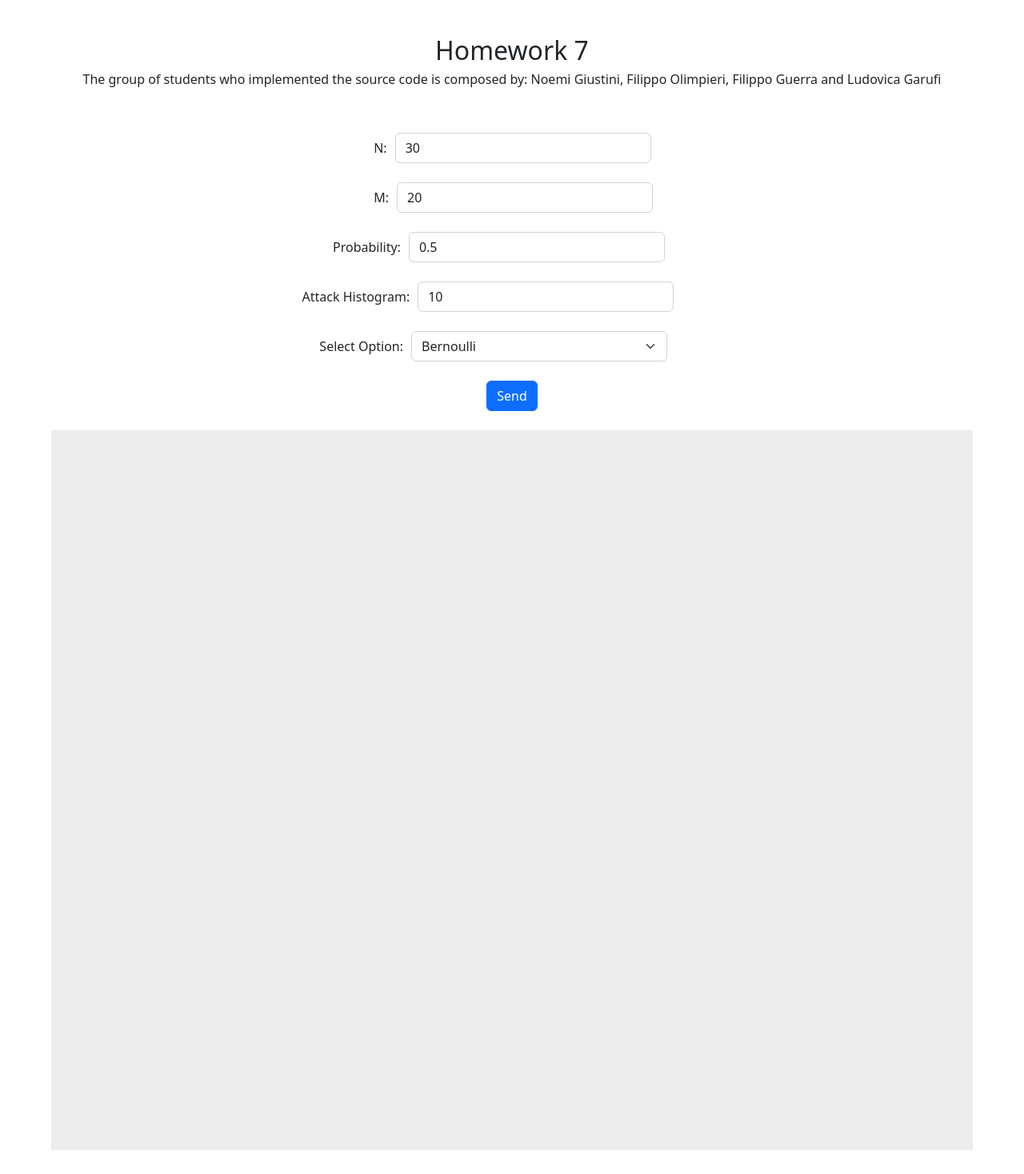
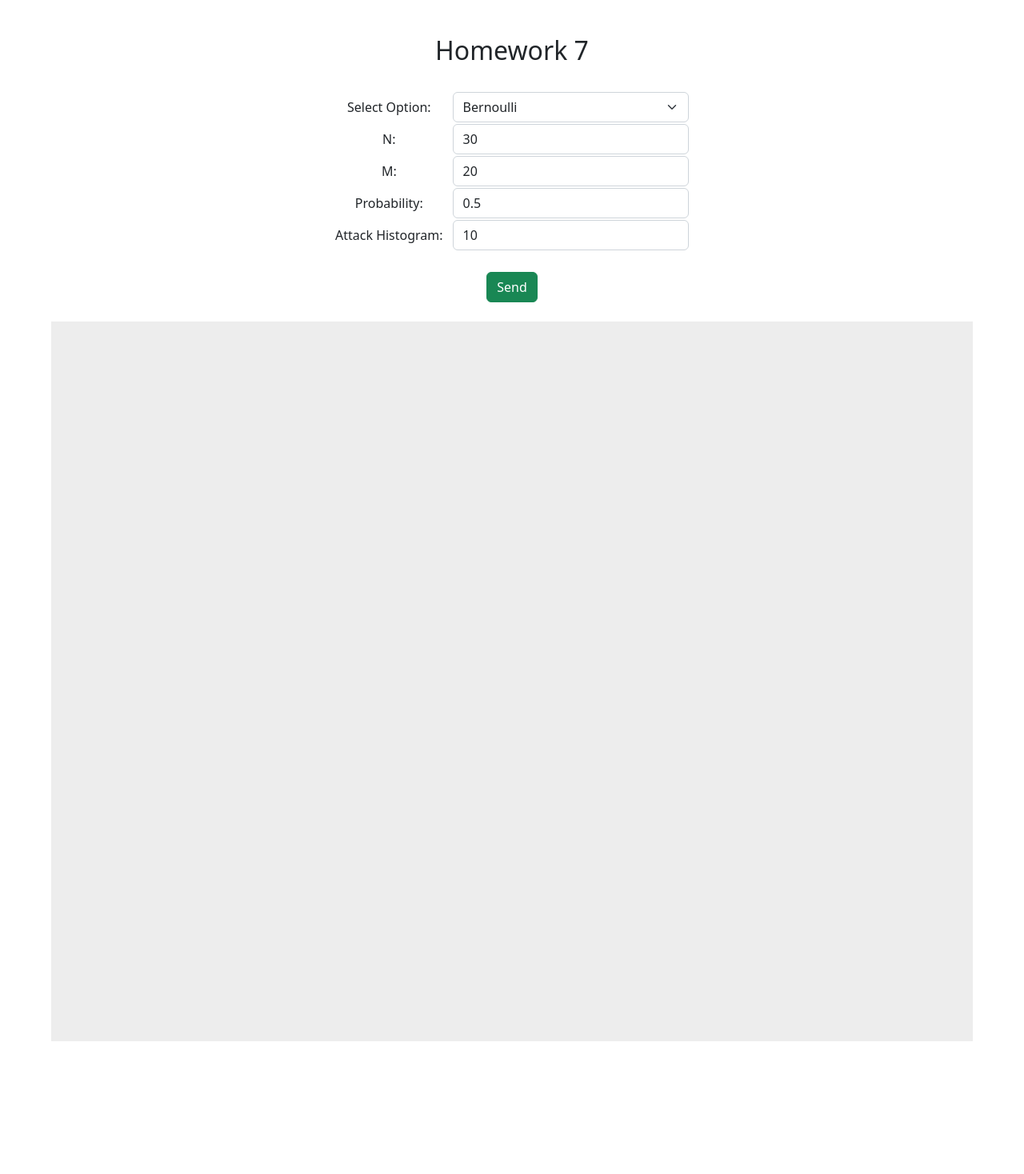
Before and after one commit to Garufi1962596/Garufi1962596.github.io, a Jekyll site: the page _posts/2023-11-28-Pratical_homework_JS.html, which Jekyll copies as it is, in a window 1280 px wide. Shown: the whole page at 80% size. Built offline with Jekyll 4.4.1, drawn with Linux system fonts in a browser that asks for light colours; nearby versions of some CDN libraries; after the commit the page ends 1332 px from its top, so only the background shows below that; part of the change alters nothing that is shown.

Commit message:
Update 2023-11-28-Pratical_homework7_JS.html

```diff
--- a/_posts/2023-11-28-Pratical_homework_JS.html
+++ b/_posts/2023-11-28-Pratical_homework_JS.html
@@ -6,49 +6,51 @@
         <link href="https://cdn.jsdelivr.net/npm/bootstrap@5.2.3/dist/css/bootstrap.min.css" rel="stylesheet">
         <script src="https://cdn.jsdelivr.net/npm/bootstrap@5.2.3/dist/js/bootstrap.bundle.min.js"></script>
         <script src="https://cdn.jsdelivr.net/npm/chart.js@3.7.0/dist/chart.min.js"></script>
-        </style>
     </head>
     <body>
         <div style="background-color: white; text-align: center; align-items: center; width:93vw; margin-top: 20px; margin-left:3.5vw ;">
             <br>
             <h2>Homework 7</h2>
-            <h6>The group of students who implemented the source code is composed by: Noemi Giustini, Filippo Olimpieri, Filippo Guerra and Ludovica Garufi </h6>
-            <br>
             <br>
             <form id="f1">
                 <div class="form-group">
-                    <div style="display: flex; align-items: center; padding-left: 33vw;">
-                        <label for="numberN" style="margin-right: 10px;">N:</label>
-                        <input type="text" class="form-control" style="max-width: 25vw; margin-right: 3vw;" id="numberN" placeholder="Insert the number of intervals:" required value="30">
-                    </div>
-                    <br>
-                    <div style="display: flex; align-items: center; padding-left: 33vw;">
-                        <label for="numberM" style="margin-right: 10px;">M:</label>
-                        <input type="text" class="form-control" style="max-width: 25vw; margin-right: 3vw;" id="numberM" placeholder="Insert the number of systems:" required value="20">
-                    </div>
-                    <br>
-                    <div style="display: flex; align-items: center; padding-left: 29vw;">
-                        <label for="Probability" style="margin-right: 10px;">Probability:</label>
-                        <input type="text" class="form-control" style="max-width: 25vw; margin-right: 3vw;" id="Probability" placeholder="Insert the attack ratio:" required value="0.5">
-                    </div>
-                    <br>
-                    <div style="display: flex; align-items: center; padding-left: 26vw;">
-                        <label for="numberA" style="margin-right: 10px;">Attack Histogram:</label>
-                        <input type="text" class="form-control" style="max-width: 25vw; margin-right: 3vw;" id="numberA" placeholder="Insert attack's number for the instogram:" required value="10">
-                    </div>
-                    <br>
-                    <div style="display: flex; align-items: center; padding-left: 27.7vw;">
-                        <label for="selectOption" style="margin-right: 10px;">Select Option:</label>
+                    <table align="center">
+                        <tr>
+                            <td><label for="selectOption" style="margin-right: 10px;">Select Option:</label> </td>
+                            <td>
                                 <select class="form-select" id="selectOption" style="max-width: 25vw; margin-right: 3vw;">
                                     <option value="option1">Bernoulli</option>
                                     <option value="option2">Randomwalk</option>
-                            <option value="option3">Brownian Motion</option>
+                                    <option value="option4">Poisson</option>
+                                    <option value="option3">General Brownian Motion</option>
                                 </select>
-                    </div>
+                            </td>
+                        </tr>
+                        <tr>
+                            <td><label id="labelnumberN" for="numberN" style="margin-right: 10px;">N:</label></td>
+                            <td><input type="text" class="form-control" style="max-width: 25vw; margin-right: 3vw;" id="numberN" placeholder="Insert the number of intervals:" required value="30"> </td>
+
+                        </tr>
+                        <tr>
+                            <td><label id="labelnumberM" for="numberM" style="margin-right: 10px;">M:</label></td>
+                            <td><input type="text" class="form-control" style="max-width: 25vw; margin-right: 3vw;" id="numberM" placeholder="Insert the number of systems:" required value="20"> </td>
+                        </tr>
+                        <tr>
+                            <td><label id="labelProbability" for="Probability" style="margin-right: 10px;">Probability:</label></td>
+                            <td><input type="text" class="form-control" style="max-width: 25vw; margin-right: 3vw;" id="Probability" placeholder="Insert the attack ratio:" required value="0.5"> </td>
+                        </tr>
+                        <tr>
+                            <td><label id="labelnumberA" for="numberA" style="margin-right: 10px;">Attack Histogram:</label></td>
+                            <td><input type="text" class="form-control" style="max-width: 25vw; margin-right: 3vw;" id="numberA" placeholder="Insert attack's number for the instogram:" required value="10"> </td>
+                        </tr>
+                        <tr>
+                            <td><label id="labelLambda" for="Lambda" style="margin-right: 10px;">Lambda:</label></td>
+                            <td><input type="text" class="form-control" style="max-width: 25vw; margin-right: 3vw;" id="Lambda" placeholder="Insert the value of Lambda:" required value="10"> </td>
+                        </tr>
+                    </table>
                     <br>
                     <div style="display: flex; align-items: center;"></div>
-                    <button type="button" class="btn btn-primary" style="color: white;" onclick="collectData()"> Send </button>
-
+                    <button type="button" class="btn btn-success" style="color: white;" onclick="collectData()"> Send </button>
                     </div>
                     <br>
                     <canvas id="myCanvas" style="background-color: rgb(236 236 236 / 94%); align-self: center;"></canvas>
@@ -58,6 +60,85 @@
             </form>
         </div>
     </body>
+        <script>
+
+            function showOrHideInput(numberN, numberM, Probability, numberA, Lambda, sigmaValue, muValue, thetaValue, kValue){
+                document.getElementById("numberN").disabled = numberN;
+                document.getElementById("numberM").disabled = numberM;
+                document.getElementById("Probability").disabled = Probability;
+                document.getElementById("numberA").disabled = numberA;
+                document.getElementById("Lambda").disabled = Lambda;
+
+                if(!numberN){
+                    document.getElementById("numberN").style.display = "block";
+                    document.getElementById("labelnumberN").style.display = "block";
+                }else{
+                    document.getElementById("numberN").style.display = "none";
+                    document.getElementById("labelnumberN").style.display = "none";
+                }
+
+                if(!numberM){
+                    document.getElementById("numberM").style.display = "block";
+                    document.getElementById("labelnumberM").style.display = "block";
+                }else{
+                    document.getElementById("numberM").style.display = "none";
+                    document.getElementById("labelnumberM").style.display = "none";
+                }
+
+                if(!Probability){
+                    document.getElementById("Probability").style.display = "block";
+                    document.getElementById("labelProbability").style.display = "block";
+                }else{
+                    document.getElementById("Probability").style.display = "none";
+                    document.getElementById("labelProbability").style.display = "none";
+                }
+
+                if(!numberA){
+                    document.getElementById("numberA").style.display = "block";
+                    document.getElementById("labelnumberA").style.display = "block";
+                }else{
+                    document.getElementById("numberA").style.display = "none";
+                    document.getElementById("labelnumberA").style.display = "none";
+                }
+
+                if(!Lambda){
+                    document.getElementById("Lambda").style.display = "block";
+                    document.getElementById("labelLambda").style.display = "block";
+                }else{
+                    document.getElementById("Lambda").style.display = "none";
+                    document.getElementById("labelLambda").style.display = "none";
+                }
+            }
+
+            let option = document.getElementById("selectOption").value;
+            if(option == "option1"){    //bernoulli N, M, P
+                showOrHideInput(false, false, false, false, true, true, true, true, true);
+            }
+            if(option == "option2"){ //randomwalk N, M, P
+                showOrHideInput(false, false, false, false, true, true, true, true, true);
+            }
+            if(option == "option3"){ //general brawnian motion N, M, P
+                showOrHideInput(false, false, false, false, true, true, true, true, true);
+            }
+            if(option == "option4"){ //poisson N, M, lambda
+                showOrHideInput(false, false, true, false, false, true, true, true, true);
+            }
+            document.getElementById("selectOption").addEventListener("change", function() {
+                let option = document.getElementById("selectOption").value;
+                if(option == "option1"){    //bernoulli N, M, P
+                    showOrHideInput(false, false, false, false, true, true, true, true, true);
+                }
+                if(option == "option2"){ //randomwalk N, M, P
+                    showOrHideInput(false, false, false, false, true, true, true, true, true);
+                }
+                if(option == "option3"){ //general brawnian motion N, M, P
+                    showOrHideInput(false, false, false, false, true, true, true, true, true);
+                }
+                if(option == "option4"){ //poisson N, M, lambda
+                    showOrHideInput(false, false, true, false, false, true, true, true, true);
+                }
+            });
+        </script>
         <script>
             "use strict";
             function setCanvasWidthToScreenWidth() {
@@ -102,7 +183,7 @@
                 draw() {
                     let numRows = 2 * N;
                     let numCols = N;
-                    if(selectOption.value != "option3"){
+                    if(!continuosOptions.includes(selectOption.value)){
                         this.drawGrid(this.gridXini, this.gridXfin, this.gridYini, this.gridYfin, numRows, numCols, Math.abs((this.gridYfin-this.gridYini)/numRows), Math.abs((this.gridXfin-this.gridXini)/numCols));
                     }else{
                         this.drawGrid(this.gxi, this.gxf, this.gyi, this.gyf, numRows, numCols, Math.abs((this.gridYfin-this.gridYini)/numRows), Math.abs((this.gridXfin-this.gridXini)/numCols));
@@ -111,7 +192,7 @@
                     drawRectanglePerimeter(this);
                     drawHistogram(this,A, dataForHistogram, labelsForHistogram);
                     drawHistogram(this, N, dataForHistogramFine, labelsForHistogramFine);
-                    if(selectOption.value != "option3"){
+                    if(!continuosOptions.includes(selectOption.value)){
                         this.drawAxes(this.gridXini, this.gridXfin, this.gridYini, this.gridYfin);
                     }else{
                         this.drawAxes(this.gxi, this.gxf, this.gyi, this.gyf);
@@ -237,7 +318,7 @@
                 }
 
                 zoom(scale) {
-                    if(selectOption.value != "option3"){
+                    if(!continuosOptions.includes(selectOption.value)){
                         let fattoreScala = (this.gridXfin-this.gridXini)/(this.gridYfin - this.gridYini) * N;
                         if(this.gridXini - fattoreScala*scale < this.gridXfin + fattoreScala*scale){
                             this.gridXini -= fattoreScala*scale;
@@ -265,7 +346,7 @@
                 }
 
                 moveRect(dx, dy) {
-                    if(selectOption.value != "option3"){
+                    if(!continuosOptions.includes(selectOption.value)){
                         if(this.x + dx >= 0 && this.y + dy >= 0 && this.x + this.width + dx <= canvas.width && this.y + this.height + dy <= canvas.height){
                             this.x += dx;
                             this.y += dy;
@@ -305,7 +386,7 @@
 
             var N = 0;
             var M = 0;
-            var Lambda = 0;
+            var lambda = 0;
             var A = 0;
             var P = 0;
             var dataCollector = [];
@@ -321,6 +402,7 @@
             var dataForHistogramFine;
             var labelsForHistogramFine;
             let maxRows = 0;
+            let continuosOptions = ["option3"];
 
             const rect2 = new Rect(80, 30, 800, 400, 2);
 
@@ -335,7 +417,7 @@
 
             function histogramData(pos){
                 "use strict";
-                if(selectOption.value != "option3"){
+                if(!continuosOptions.includes(selectOption.value)){
                     count={};
                     var errore = 0;
                     for(var m = 0; m < M; m++){
@@ -410,7 +492,7 @@
             function findMinandMax(){
                 let min = parseFloat("Infinity");
                 let max = -parseFloat("Infinity");
-                if(selectOption.value == "option3"){
+                if(continuosOptions.includes(selectOption.value)){
                     for(let m = 0; m < M; m++){
                         for(let n = 0; n < N; n++){
                             if(dataCollector[m][1][n] > max){
@@ -436,6 +518,7 @@
                 M = parseInt(document.getElementById("numberM").value);
                 P = parseFloat(document.getElementById("Probability").value);
                 A = parseInt(document.getElementById("numberA").value);
+                lambda = parseInt(document.getElementById("Lambda").value);
 
                 dataCollector=[new Array(M).fill(0)];
                 drawDataset = [];
@@ -474,7 +557,7 @@
                             }
                         }
 
-                        if(selectOption.value=="option3"){
+                        if(selectOption.value=="option3"){  //general brawnian motion
                             const mu = N * P;
                             const sigma = Math.sqrt(N * P * (1 - P));
                             const u1 = Math.random();
@@ -485,6 +568,15 @@
                                 result2 = (1/Math.sqrt(N))*ris;
                             }else{
                                 result2 = -(1/Math.sqrt(N))*ris;
+                            }
+                        }
+
+                        if(selectOption.value=="option4"){  //Poisson
+                            P = lambda / N;
+                            if(randomNumber <= P){
+                                result2 = 1;
+                            }else{
+                                result2 = 0;
                             }
                         }
 
@@ -513,7 +605,7 @@
                 histogramData(N);
 
 
-                if(selectOption.value == "option3"){
+                if(continuosOptions.includes(selectOption.value)){
                     rect2.gxi = rect2.gridXini;
                     rect2.gxf = rect2.gridXfin;
                     rect2.gyi = rect2.gridYini - (((rect2.gridYfin-rect2.gridYini)/2)/N)*min_max;
@@ -650,7 +742,7 @@
             }
 
             function addIfAlreadyDraw(m, n, passoX, passoY, v){
-                if(selectOption.value!="option3"){
+                if(!continuosOptions.includes(selectOption.value)){
                     if(v == 0){
                         if(dataCollector[m][1][n] - dataCollector[m][1][n-1] > 0){    //la linea è salita
                             let riga = dataCollector[m][1][n] - passoY;
@@ -674,7 +766,7 @@
             }
 
             function checkIfAlreadyDraw(m, n, passoX, passoY){
-                if(selectOption.value != "option3"){
+                if(!continuosOptions.includes(selectOption.value)){
                     if(dataCollector[m][1][n] - dataCollector[m][1][n-1] > 0){    //la linea è salita
                         let riga = dataCollector[m][1][n] - passoY;
                         let colonna = n - passoX;
@@ -706,7 +798,7 @@
             }
 
             function drawn(m, n){
-                if(selectOption.value != "option3"){
+                if(!continuosOptions.includes(selectOption.value)){
                     if(drawDataset[dataCollector[m][1][n]][n] == 0){
                         return true;
                     }else{
@@ -719,7 +811,7 @@
 
             function drawHistogram(rect, pos, data, labels){
                 "use strict";
-                if(selectOption.value != "option3"){
+                if(!continuosOptions.includes(selectOption.value)){
                     let factorX = (rect.gridXfin - rect.gridXini)/N;
                     let factorY = ((rect.gridYfin - rect.gridYini)/2)/N;
                     let factorXHistogram = ((rect.gridXfin - rect.gridXini) / N);
@@ -974,10 +1066,19 @@
                 "use strict";
                 clearRectangle(rect);
 
+                if(continuosOptions.includes(selectOption.value)){
+                    rect.gridXfin += mouseX - lastMouseX;
+                    rect.gridYfin += mouseY - lastMouseY;
+                    rect.gxf += mouseX - lastMouseX;
+                    rect.gyf += mouseY - lastMouseY;
+                    rect.width += mouseX - lastMouseX;
+                    rect.height += mouseY - lastMouseY;
+                }else{
                     rect.gridXfin += mouseX - lastMouseX;
                     rect.gridYfin += mouseY - lastMouseY;
                     rect.width += mouseX - lastMouseX;
                     rect.height += mouseY - lastMouseY;
+                }
                 drawRectanglePerimeter(rect);
             }
 
```
Lines whose indentation alone changed are shown as unchanged.
